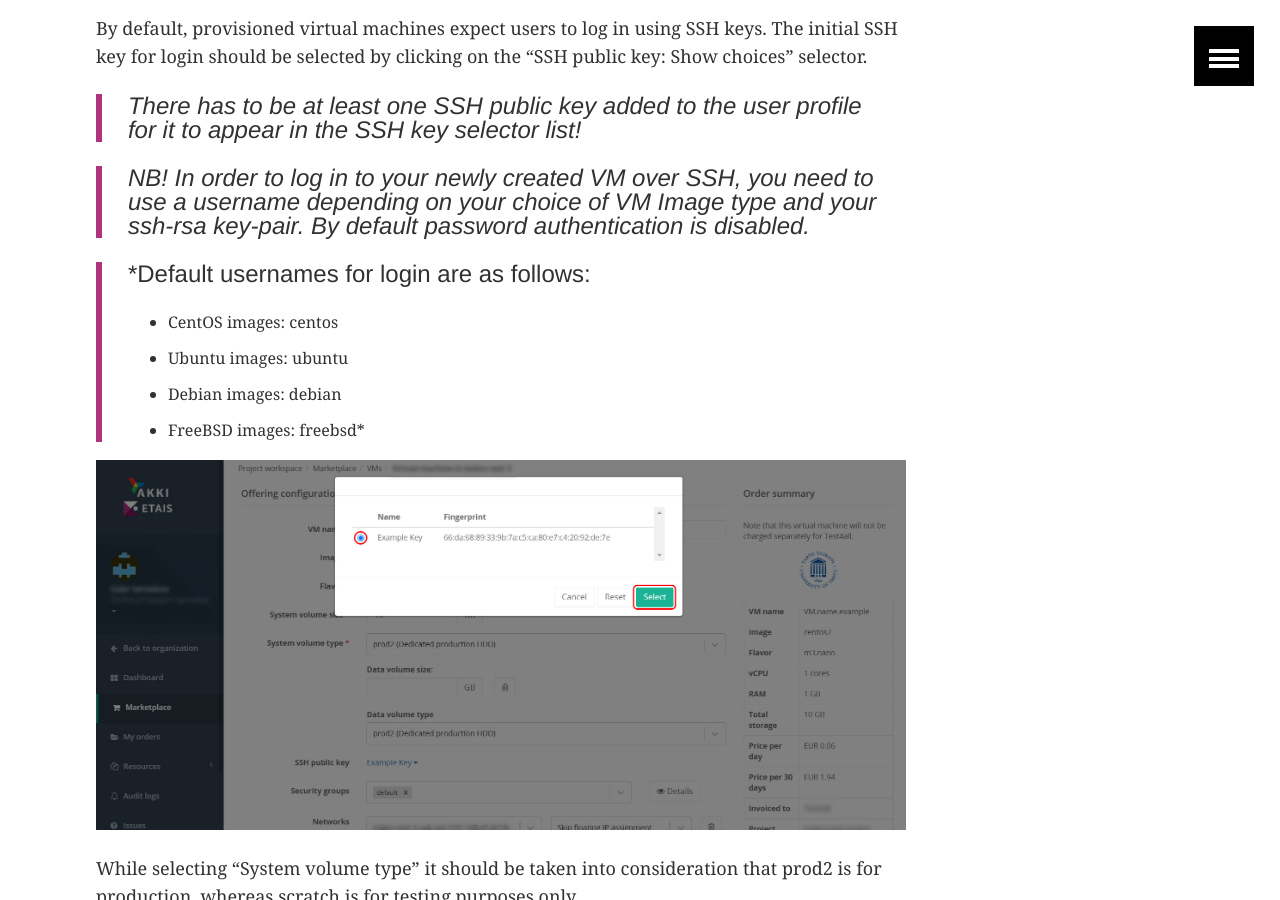
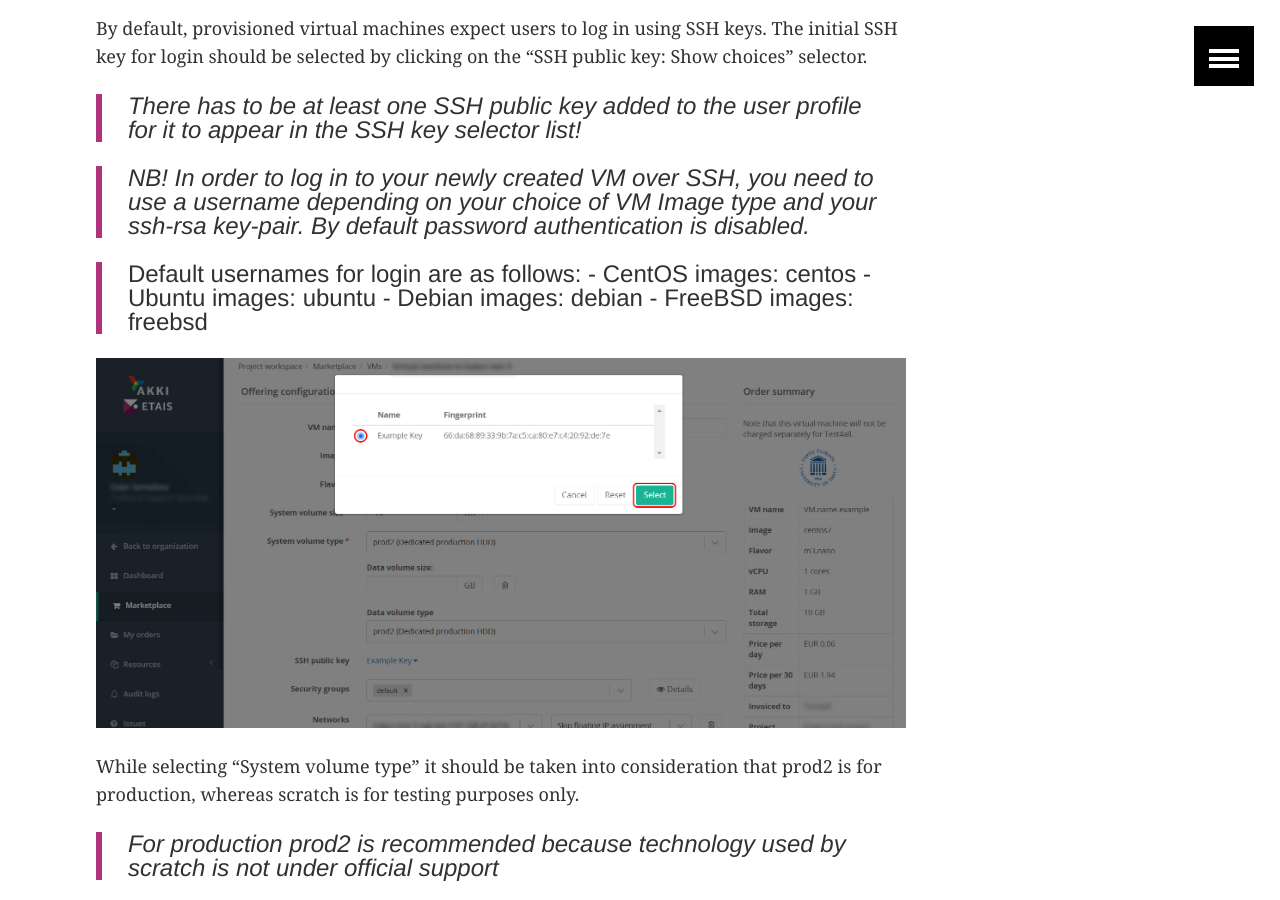
Before and after one commit to etais-ee/etais-web, a Jekyll site: the page built from using/self_service.md, in a window 1280 px wide and 900 px high, scrolled down 20369 px. Built offline with Jekyll 4.4.1, drawn with Linux system fonts in a browser that asks for light colours.

```diff
--- a/using/self_service.md
+++ b/using/self_service.md
@@ -283,11 +283,11 @@ By default, provisioned virtual machines expect users to log in using SSH keys.
 
 > *NB! In order to log in to your newly created VM over SSH, you need to use a username depending on your choice of VM Image type and your ssh-rsa key-pair. By default password authentication is disabled.*
 
-> *Default usernames for login are as follows:
-+ CentOS images: centos
-+ Ubuntu images: ubuntu
-+ Debian images: debian
-+ FreeBSD images: freebsd*
+> Default usernames for login are as follows:
+    - CentOS images: centos
+    - Ubuntu images: ubuntu
+    - Debian images: debian
+    - FreeBSD images: freebsd
 
 ![Adding a VM - step 6](../images/project-vm-add-form-step6.jpg)
 
```
